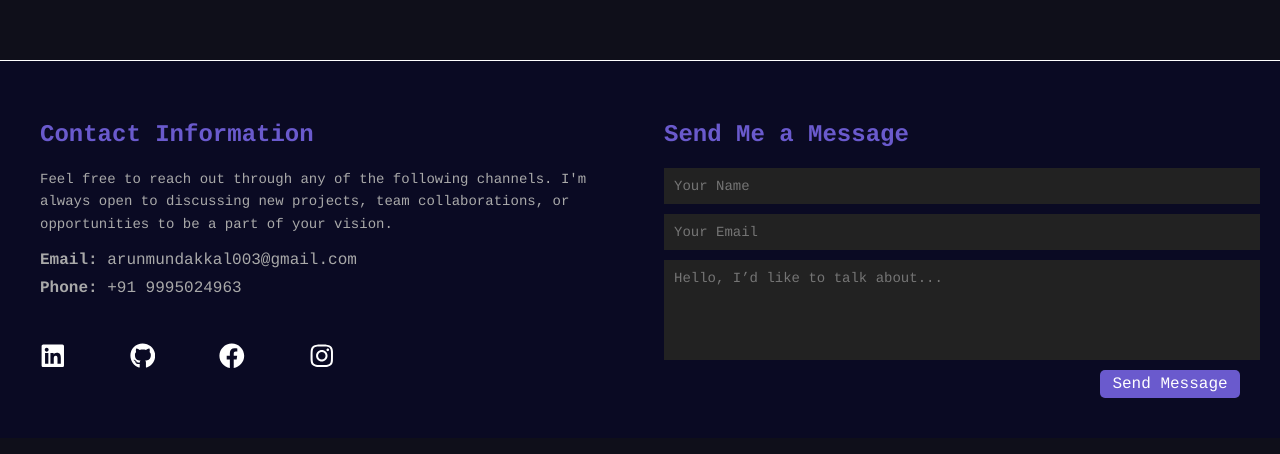
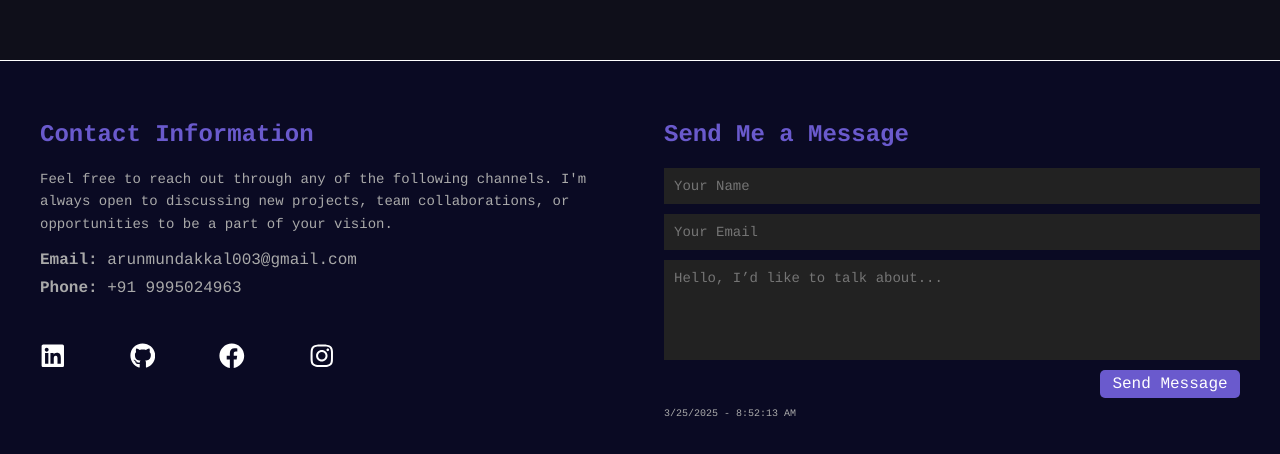
Before and after one commit to Arunitdy/portfolio-2.0, a React (Vite) app in the folder portfolio/: page / in a window 1280 px wide. Shown: the part 1016-1470 px from the top of the page. Built offline with nearby package versions, Linux system fonts and the light colour scheme.

Commit message:
add current time display and improve profile styles

```diff
--- a/portfolio/src/All/Profile.css
+++ b/portfolio/src/All/Profile.css
@@ -51,6 +51,7 @@
 .Home_about {
     width:40vw;
     color: darkgrey;
+    line-height: 1.5;
 }
 .Home_left, .Home_right {
     padding: 10px;
@@ -240,7 +241,9 @@
     border: 2px solid #6a5acd;
   }
 
-
+.time{
+    font-size: 10px;
+}
 
 @media (max-width: 768px) {
     .Home {
--- a/portfolio/src/All/Profile.jsx
+++ b/portfolio/src/All/Profile.jsx
@@ -1,9 +1,20 @@
-import {useState} from "react"
+import {useState, useEffect} from "react"
 import ProfileImg from "./ProfileImg.jpg";
 import {FaLinkedin, FaGithub, FaFacebook, FaInstagram} from "react-icons/fa"
 import "./Profile.css";
 
 export const Profile = () => {
+
+    const [currentTime, setCurrentTime] = useState(new Date());
+
+  useEffect(() => {
+    const interval = setInterval(() => {
+      setCurrentTime(new Date());
+    }, 1000);
+
+    return () => clearInterval(interval);
+  }, []);
+
     return (<>
         <div className="profile">
             <div className = "header">
@@ -72,6 +83,9 @@ export const Profile = () => {
                         <textarea placeholder="Hello, I’d like to talk about..." required></textarea>
                         <button type="submit">Send Message</button>
                     </form>
+                    <p className="time">
+                        {currentTime.toLocaleDateString()} - {currentTime.toLocaleTimeString()}
+                    </p>
                     </div>
                 </div>
             </div>
```
